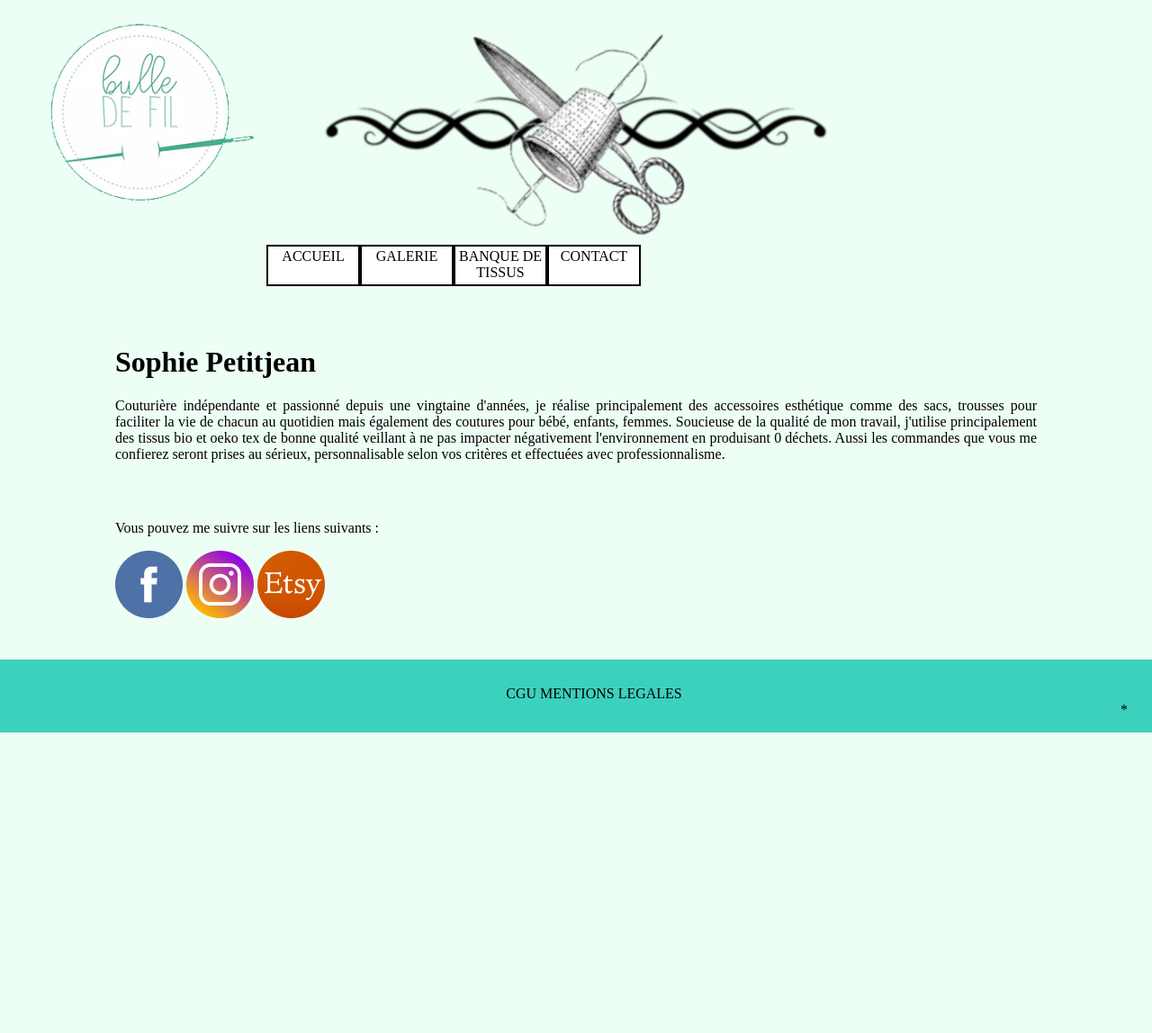
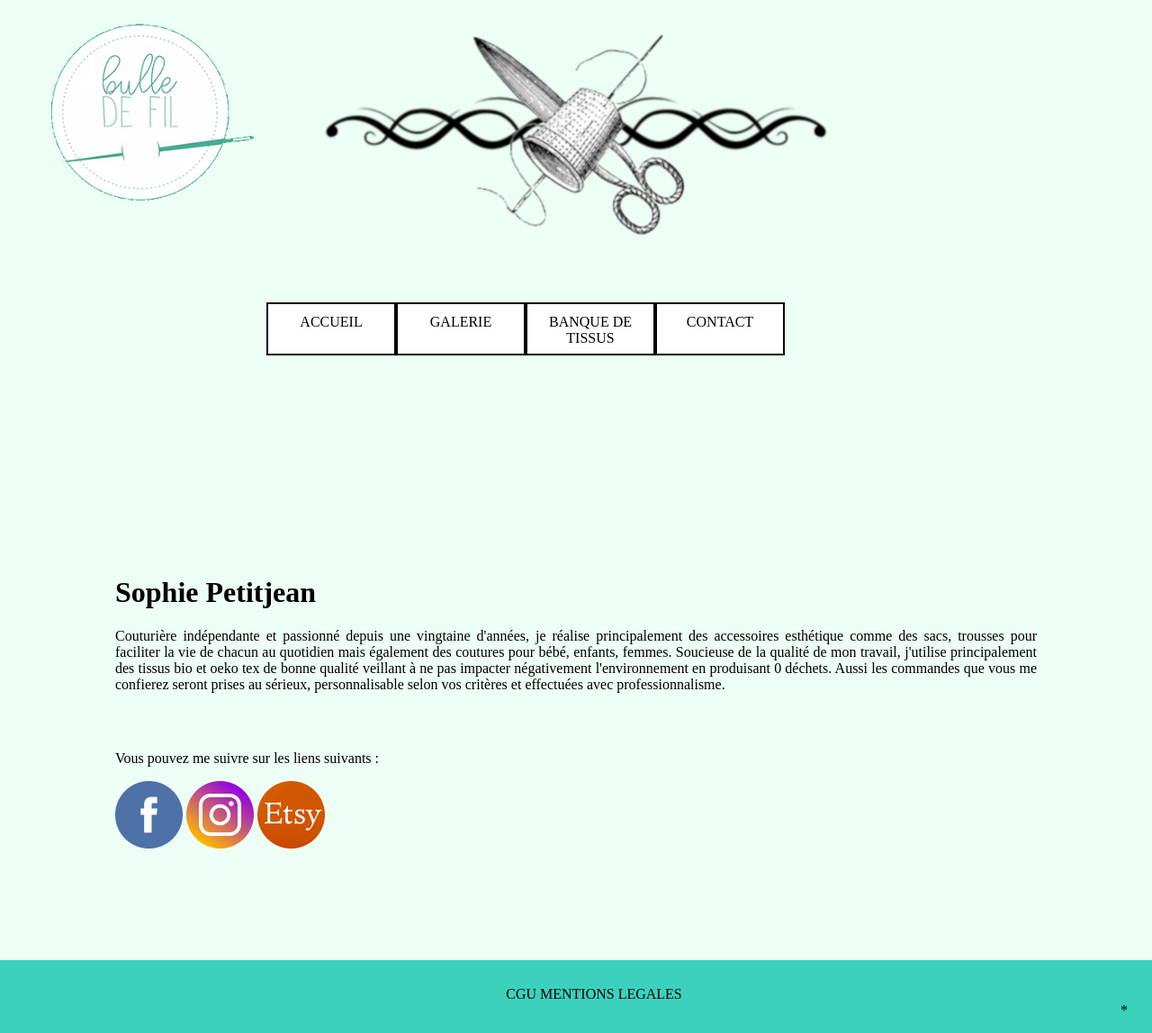
Before and after one commit to GeoffroyDutot/bulle_de_fils, a PHP site: page / in a window 1280 px wide. Shown: the whole page at 90% size. Before the commit the page ends 814 px from the top, so only its background shows below. Run offline with PHP 8.4, Linux system fonts and the light colour scheme.

Commit message:
reponsive pc portable ok

```diff
--- a/src/css/bank.css
+++ b/src/css/bank.css
@@ -16,7 +16,7 @@
 
 @media(min-width: 768px) and (max-width: 1388px) {
     .text_tissus{
-        margin-top: 30%;
+        margin-top: 40%;
         margin-left: 14%;
         margin-right: 14%;
         text-align: justify;
@@ -26,6 +26,7 @@
         margin-left: 8%;
         text-align: center;
         margin-right: 8%;
+        min-height: 337px
 
     }
     .imgtissu{
--- a/src/css/contact.css
+++ b/src/css/contact.css
@@ -61,10 +61,11 @@ form {
 
   @media(min-width: 768px) and (max-width: 1388px) {
     .block_articles {
-        margin-top: 28%;
+        margin-top: 40%;
         margin-left: 25%;
         margin-bottom: 1%;
         width: 40%;
+        min-height: 530px;
     }
 
     .erreur_connexion {
--- a/src/css/galerie.css
+++ b/src/css/galerie.css
@@ -25,6 +25,7 @@ td{
 
         margin-top: 27%;
         margin-left: 22%;
+        min-height: 545px;
 
     }
 
--- a/src/css/index.css
+++ b/src/css/index.css
@@ -29,7 +29,7 @@ p#description{
 
 @media(min-width: 768px) and (max-width: 1388px) {
     .autor {
-        margin-top: 30%;
+        margin-top: 50%;
         text-align: justify;
         margin-left: 10%;
         margin-right: 10%;
@@ -46,7 +46,7 @@ p#description{
     .follow {
         margin-left: 10%;
         margin-top: 5%;
-        min-height: 142px;
+        min-height: 220px;
     }
 }
 
@@ -56,7 +56,7 @@ p#description{
 
 
 @media(min-width: 426px) and (max-width: 767px) {
-.autor{
+    .autor {
         margin-top: 65%;
         text-align: justify;
         margin-left: 10%;
@@ -65,19 +65,19 @@ p#description{
         position: relative;
     }
 
-p#description{
+    p#description {
 
         align: left;
 
     }
-}
+
 
     .follow {
         margin-left: 10%;
         margin-top: 5%;
-    min-height: 142px;
+        min-height: 100px;
     }
-
+}
 
 @media(max-width: 426px) {
     .autor{
--- a/src/css/theme.css
+++ b/src/css/theme.css
@@ -139,6 +139,7 @@
         margin: 0;
 
 
+
     }
 
     img#entete{
@@ -172,9 +173,8 @@
         background-attachment: fixed;
         position: absolute;
         top: 0%;
-        margin-top: 20%;
+        margin-top: 25%;
         width: 80%;
-
         left: 20%;
 
     }
@@ -197,12 +197,13 @@
         float: left;
         margin: auto;
         display:block;
-        width: 100px;
+        width: 140px;
         height: 30px;
         color:#000000;
         text-decoration:none;
-        padding-top: 2%;
+        padding-top: 8%;
         padding-bottom: 10%;
+
     }
 
     .menu li a:hover {
```
Lines whose indentation alone changed are shown as unchanged.
